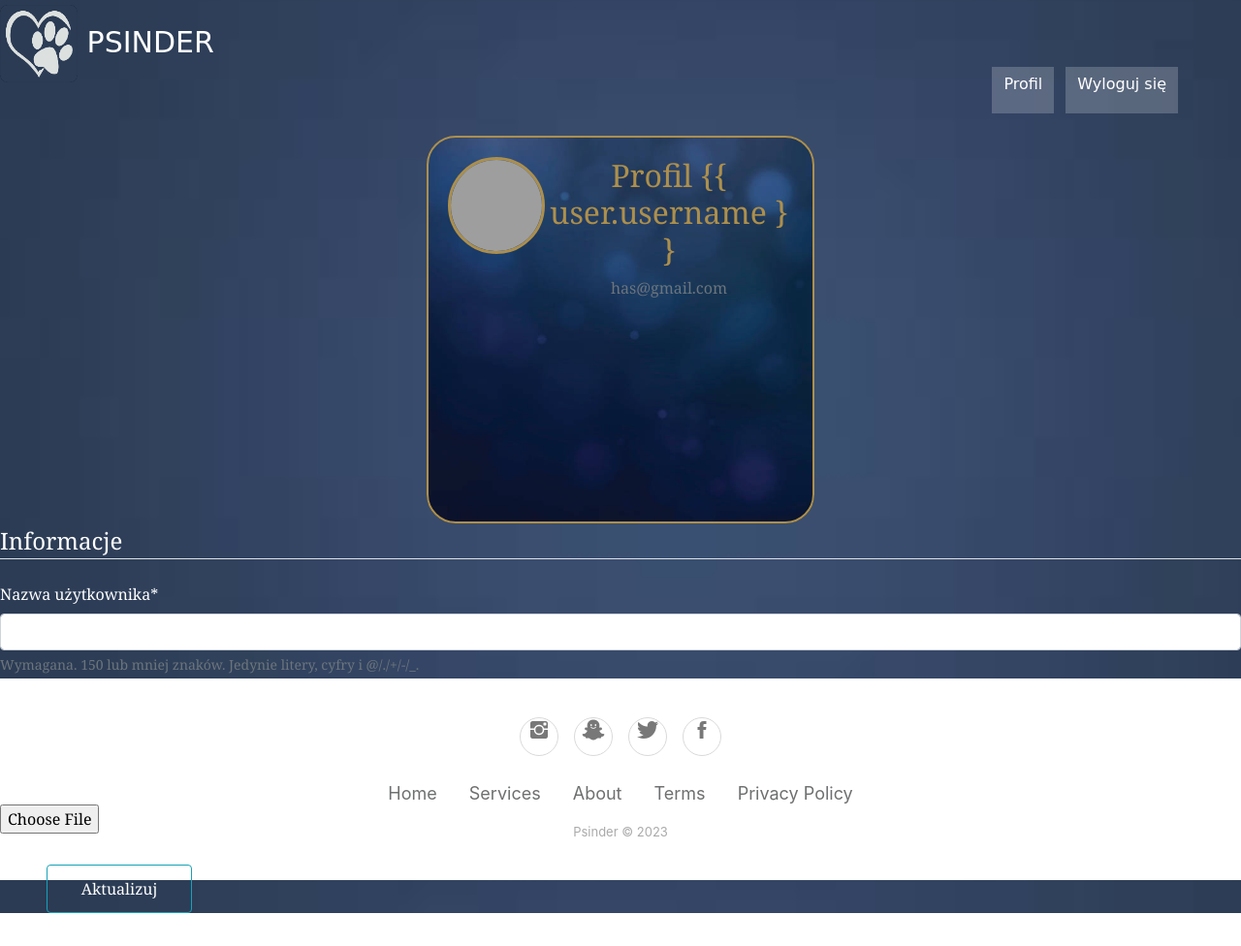
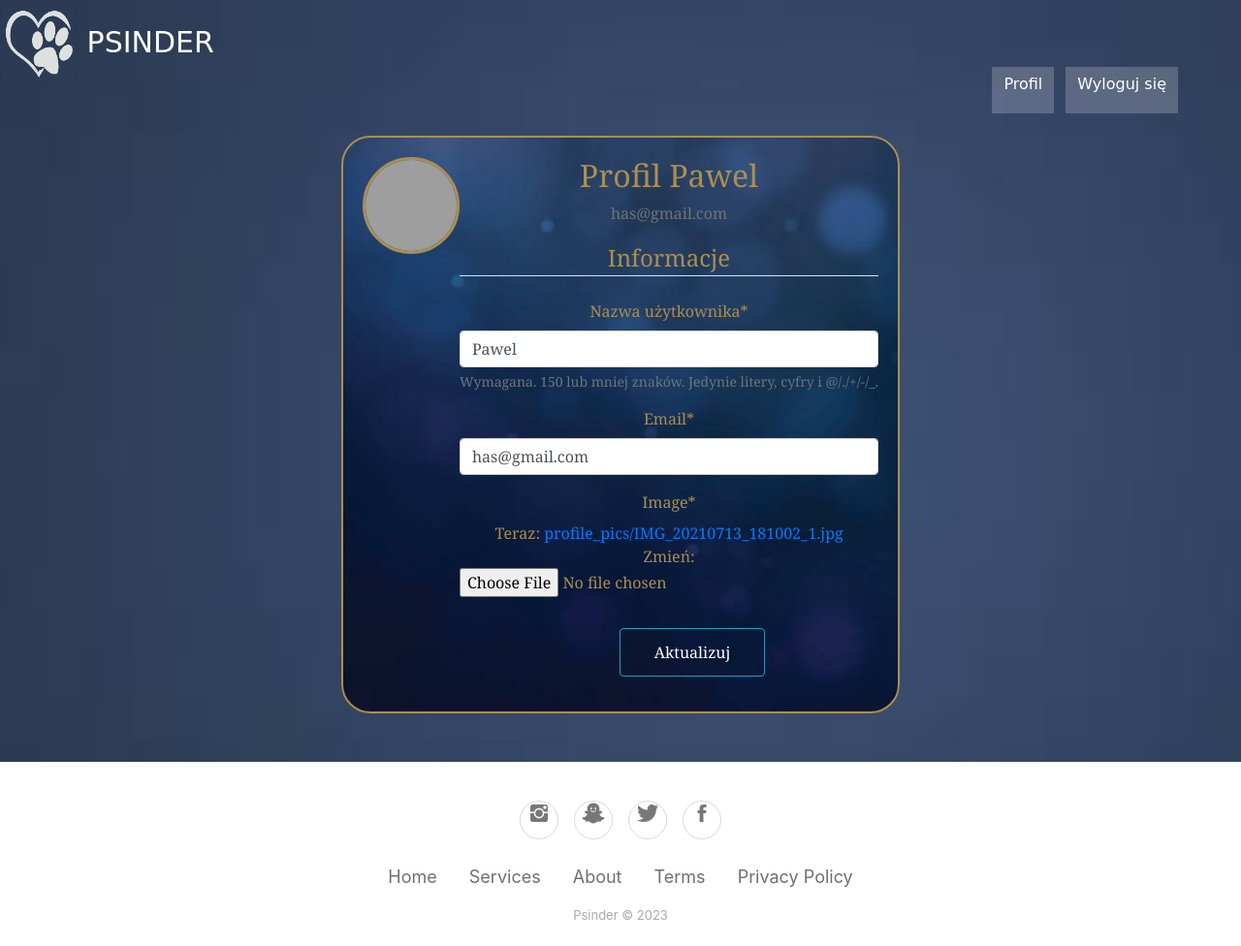
Before and after one commit to Hastian95/django_project, a Django app: page /profile/ in a window 1280 px wide. Shown: the top 976 px of the page at 97% size. Before the commit the page ends 942 px from the top, so only its background shows below. Run offline with Django 4.2, Linux system fonts and the light colour scheme; a user stored in the database is signed in; data comes from the database, SQL or seed files in the repository; both versions use the stored data as it was after the commit; some libraries are stand-ins or nearby versions; grey boxes are pictures that could not be loaded.

Commit message:
4 commit - changes in profile-resizing img

```diff
--- a/psinder/static/psinder/base_profile.css
+++ b/psinder/static/psinder/base_profile.css
@@ -121,7 +121,8 @@
 
 
         .under-logo {
-       height: 700px; 1/4 wysokości strony
+       height: auto;
+       margin-bottom: 50px;
        width: 100%;
 
        background-size: cover;
--- a/users/models.py
+++ b/users/models.py
@@ -1,5 +1,6 @@
 from django.db import models
 from django.contrib.auth.models import User
+from PIL import Image
 
 
 class Profile(models.Model):
@@ -8,3 +9,13 @@ class Profile(models.Model):
 
     def __str__(self):
         return f'{self.user.username} Profile'
+
+    def save(self,*args,**kwargs):
+        super().save(*args,**kwargs)
+
+        img = Image.open(self.image.path)
+
+        if img.height > 300 or img.width > 300:
+            output_size = (300,300)
+            img.thumbnail(output_size)
+            img.save(self.image.path)
--- a/users/templates/users/profile.html
+++ b/users/templates/users/profile.html
@@ -8,11 +8,9 @@
     <div class ="media">
         <img class ="rounded-circle account-img" src = " {{user.profile.image.url}} ">
         <div class ="media-body">
-            <h2 class = "account-heading "> Profil {{ user.username } }  </h2>
+            <h2 class = "account-heading "> Profil {{ user.username }}  </h2>
             <p class ="text-secondary"> {{ user.email }} </p >
-        </div>
-    </div>
-</div>
+
 
 <form method="POST" enctype="multipart/form-data">
         {% csrf_token %}
@@ -25,13 +23,15 @@
             <button class ="btn btn-outline-info ml-5" type="submit"> Aktualizuj</button>
         </div>
     </form>
-
+        </div>
+    </div>
+</div>
 <body>
 <style>
 
 .content-section {
     margin: auto;
-    max-width: 400px; /* Adjust the max-width according to your design */
+    max-width: fit-content;
     color: rgb(173 143 76);
     border-radius: 30px;
 }
@@ -47,7 +47,7 @@
     text-align: center;
     border: 2px solid rgb(173 143 76);
     border-radius: 30px;
-    height: 400px;
+    height: auto;
     margin: auto;
     padding: 20px; /* Adjust the padding according to your design */
 
--- a/users/views.py
+++ b/users/views.py
@@ -14,12 +14,23 @@ def register(request):
             return redirect('login')
     else:
         form = UserRegisterForm()
-    return render(request, 'users/register.html', {'form': form} )
+    return render(request, 'users/register.html', {'form': form})
 
 @login_required
 def profile(request):
-    u_form = UserUpdateForm()
-    p_form = ProfileUpdateForm()
+    if request.method == 'POST':
+        u_form = UserUpdateForm(request.POST, instance=request.user)
+        p_form = ProfileUpdateForm(request.POST,
+                                   request.FILES,
+                                   instance=request.user.profile)
+        if u_form.is_valid() and p_form.is_valid():
+            u_form.save()
+            p_form.save()
+            messages.success(request, f'Twoje konto zostało zaktualizowane!')
+            return redirect('profile')
+    else:
+        u_form = UserUpdateForm(instance=request.user)
+        p_form = ProfileUpdateForm(instance=request.user.profile)
 
     context = {
         'u_form': u_form,
```
Also changed, not shown: db.sqlite3, media/default.jpg.
